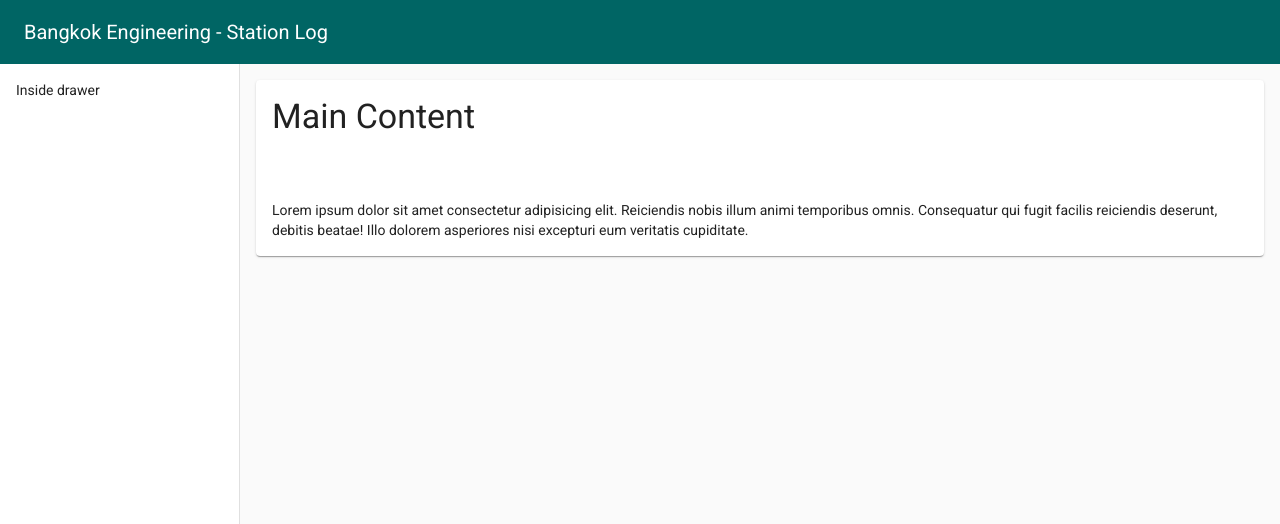
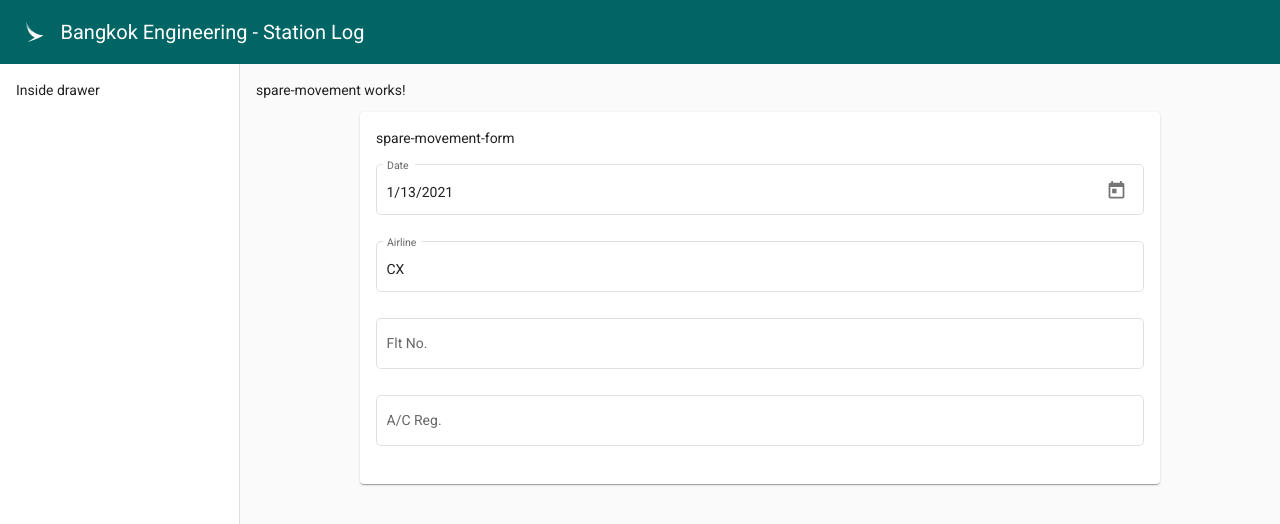
Before and after one commit to boonyarit-iamsaard/station-log, an Angular app in the folder client-angular/: page / in a window 1280 px wide. Shown: the top 524 px of the page. Built offline with nearby package versions, Linux system fonts and the light colour scheme.

Commit message:
:art: Add spare-movement features @client-angular

```diff
--- a/client-angular/src/app/app.component.html
+++ b/client-angular/src/app/app.component.html
@@ -1,13 +1,5 @@
 <app-sidenav>
   <div class="container">
-    <mat-card>
-      <h1 class="mat-display-1">Main Content</h1>
-      <p>
-        Lorem ipsum dolor sit amet consectetur adipisicing elit. Reiciendis
-        nobis illum animi temporibus omnis. Consequatur qui fugit facilis
-        reiciendis deserunt, debitis beatae! Illo dolorem asperiores nisi
-        excepturi eum veritatis cupiditate.
-      </p>
-    </mat-card>
+    <app-spare-movement></app-spare-movement>
   </div>
 </app-sidenav>
--- a/client-angular/src/app/app.module.ts
+++ b/client-angular/src/app/app.module.ts
@@ -5,6 +5,7 @@ import { AppComponent } from './app.component';
 import { BrowserAnimationsModule } from '@angular/platform-browser/animations';
 import { SharedModule } from './shared/shared.module';
 import { MaterialModule } from './material/material.module';
+import { SpareMovementModule } from './features/spare-movement/spare-movement.module';
 
 @NgModule({
   declarations: [AppComponent],
@@ -13,6 +14,7 @@ import { MaterialModule } from './material/material.module';
     BrowserAnimationsModule,
     MaterialModule,
     SharedModule,
+    SpareMovementModule,
   ],
   providers: [],
   bootstrap: [AppComponent],
--- /dev/null
+++ b/client-angular/src/app/features/spare-movement/components/spare-movement-form/spare-movement-form.component.html
@@ -0,0 +1,23 @@
+<mat-card>
+  <p>spare-movement-form</p>
+  <form>
+    <mat-form-field appearance="outline">
+      <mat-label>Date</mat-label>
+      <input matInput [matDatepicker]="picker" [formControl]="date" />
+      <mat-datepicker-toggle matSuffix [for]="picker"></mat-datepicker-toggle>
+      <mat-datepicker #picker></mat-datepicker>
+    </mat-form-field>
+    <mat-form-field appearance="outline">
+      <mat-label>Airline</mat-label>
+      <input matInput [formControl]="airline" />
+    </mat-form-field>
+    <mat-form-field appearance="outline">
+      <mat-label>Flt No.</mat-label>
+      <input matInput [formControl]="fltno" />
+    </mat-form-field>
+    <mat-form-field appearance="outline">
+      <mat-label>A/C Reg.</mat-label>
+      <input matInput [formControl]="acreg" />
+    </mat-form-field>
+  </form>
+</mat-card>
--- /dev/null
+++ b/client-angular/src/app/features/spare-movement/components/spare-movement-form/spare-movement-form.component.scss
@@ -0,0 +1,9 @@
+.mat-card {
+  width: 90%;
+  max-width: 768px;
+  margin: 0 auto;
+}
+
+.mat-form-field {
+  width: 100%;
+}
--- /dev/null
+++ b/client-angular/src/app/features/spare-movement/components/spare-movement-form/spare-movement-form.component.ts
@@ -0,0 +1,18 @@
+import { Component, OnInit } from '@angular/core';
+import { FormControl } from '@angular/forms';
+
+@Component({
+  selector: 'app-spare-movement-form',
+  templateUrl: './spare-movement-form.component.html',
+  styleUrls: ['./spare-movement-form.component.scss'],
+})
+export class SpareMovementFormComponent implements OnInit {
+  date = new FormControl(new Date());
+  airline = new FormControl('CX');
+  fltno = new FormControl('');
+  acreg = new FormControl('');
+
+  constructor() {}
+
+  ngOnInit(): void {}
+}
--- /dev/null
+++ b/client-angular/src/app/features/spare-movement/spare-movement.component.html
@@ -0,0 +1,2 @@
+<p>spare-movement works!</p>
+<app-spare-movement-form></app-spare-movement-form>
--- /dev/null
+++ b/client-angular/src/app/features/spare-movement/spare-movement.component.ts
@@ -0,0 +1,15 @@
+import { Component, OnInit } from '@angular/core';
+
+@Component({
+  selector: 'app-spare-movement',
+  templateUrl: './spare-movement.component.html',
+  styleUrls: ['./spare-movement.component.scss']
+})
+export class SpareMovementComponent implements OnInit {
+
+  constructor() { }
+
+  ngOnInit(): void {
+  }
+
+}
--- a/client-angular/src/app/shared/component/sidenav/sidenav.component.html
+++ b/client-angular/src/app/shared/component/sidenav/sidenav.component.html
@@ -7,6 +7,7 @@
     >
       <mat-icon>menu</mat-icon>
     </button>
+    <img src="../../../../assets/images/logo.png" alt="" class="app-logo" />
     <h1 class="app-name display-3" *ngIf="appNameMobileQuery.matches">
       Station Log
     </h1>
--- a/client-angular/src/app/shared/component/sidenav/sidenav.component.scss
+++ b/client-angular/src/app/shared/component/sidenav/sidenav.component.scss
@@ -12,6 +12,10 @@
   height: 56px;
   position: fixed;
   z-index: 2;
+}
+
+img.app-logo {
+  height: 40px;
 }
 
 h1.app-name {
```
Also changed, not shown: client-angular/src/app/features/spare-movement/spare-movement.module.ts (added, +19 -0 lines), client-angular/src/app/material/material.module.ts (+18 -14 lines), client-angular/src/app/features/spare-movement/spare-movement.component.scss (added), client-angular/src/assets/images/logo.png (added).
